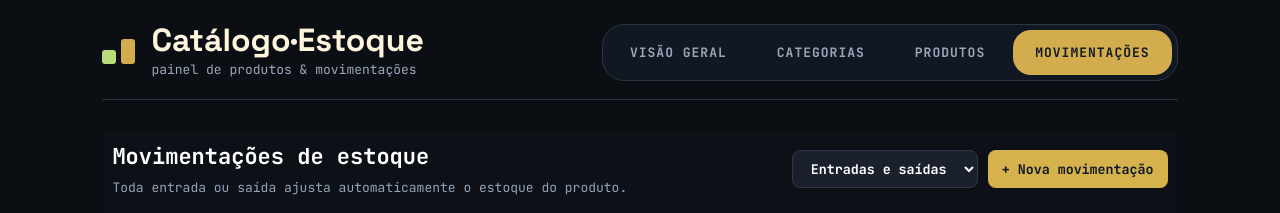
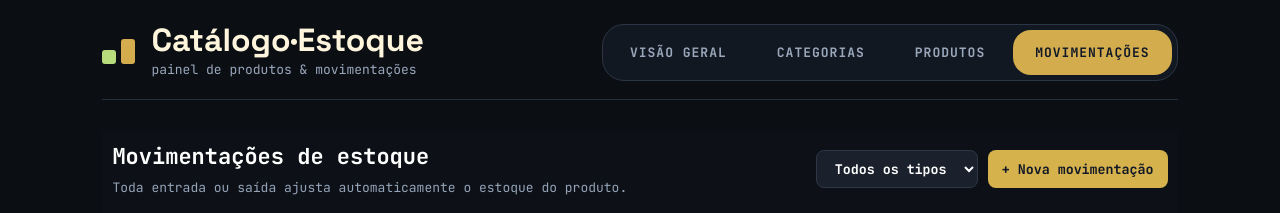
Before and after one commit to Caua-Ricken/Page-Products, a React (Vite) app in the folder FrontEnd/: page /movimentacoes in a window 1280 px wide. Shown: the top 213 px of the page. Built offline with nearby package versions, Linux system fonts and the light colour scheme; no server answers.

Commit message:
envio de controller teste

```diff
--- a/FrontEnd/src/pages/Movement.jsx
+++ b/FrontEnd/src/pages/Movement.jsx
@@ -7,11 +7,13 @@ function Movement() {
   const [movimentacoes, setMovimentacoes] = useState([]);
   const [loading, setLoading] = useState(false);
 
+  const [filtroTipo, setFiltroTipo] = useState("ENTRADA");
+
   const buscarMovimentações = async () => {
     setLoading(true);
 
     try {
-      const res = await fetch("https://localhost:3000/api/movimentacoes");
+      const res = await fetch("http://localhost:3000/api/movimentacoes");
       if (!res.ok) {
         throw new Error("Erro ao buscar movimentações");
       }
@@ -31,6 +33,10 @@ function Movement() {
     buscarMovimentações();
   }, []);
 
+  const filtrados = filtroTipo
+  ? movimentacoes.filter((item) => item.tipo === filtroTipo)
+  : movimentacoes;
+
   return (
     <section className="movimentacoes">
       <div className="movimentacoes-top">
@@ -42,10 +48,13 @@ function Movement() {
         </div>
 
         <div className="movimentacoes-actions">
-          <select>
-            <option>Entradas e saídas</option>
-            <option>Entradas</option>
-            <option>Saídas</option>
+          <select
+            value={filtroTipo}
+            onChange={(e) => setFiltroTipo(e.target.value)}
+          >
+            <option value="">Todos os tipos</option>
+            <option value="entrada">Entradas</option>
+            <option value="saida">Saídas</option>
           </select>
 
           <button onClick={() => setOpen(true)}>+ Nova movimentação</button>
@@ -67,8 +76,8 @@ function Movement() {
           </thead>
 
           <tbody>
-  {movimentacoes.length > 0 ? (
-    movimentacoes.map((item) => (
+  {filtrados.length > 0 ? (
+    filtrados.map((item) => (
       <tr key={item.id}>
         <td>{item.data}</td>
         <td>{item.produto?.nome || "Produto não encontrado"}</td>
--- a/FrontEnd/src/pages/Products.jsx
+++ b/FrontEnd/src/pages/Products.jsx
@@ -54,7 +54,7 @@ function Products() {
 
   const deleteProduto = async (id) => {
      const confirmDelete = window.confirm(
-      "Deseja realmente excluir esta categoria?"
+      "Deseja realmente excluir este produto? Esta ação também excluirá todas as movimentações relacionadas a ele."
     );
 
     if (!confirmDelete) return;
```
Also changed, not shown: 1 other file (tests, documents, lock files or other folders).
